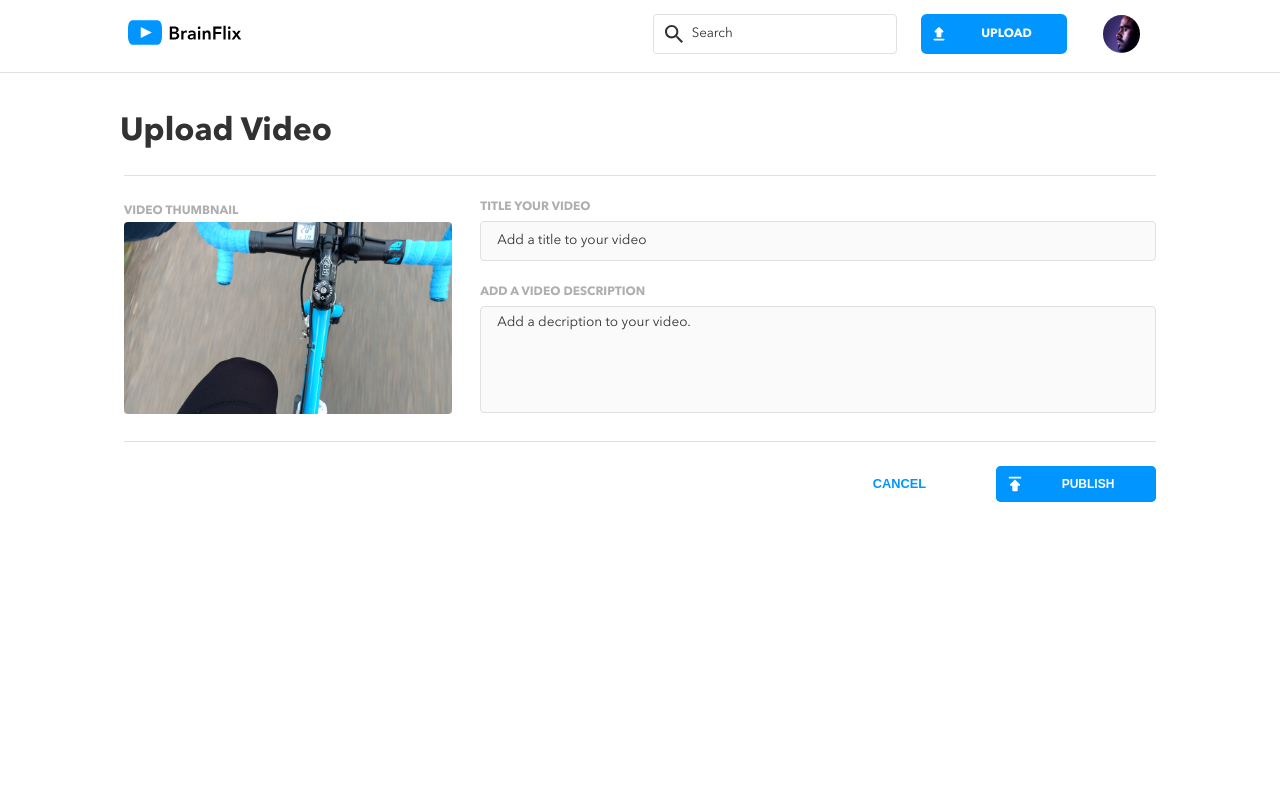
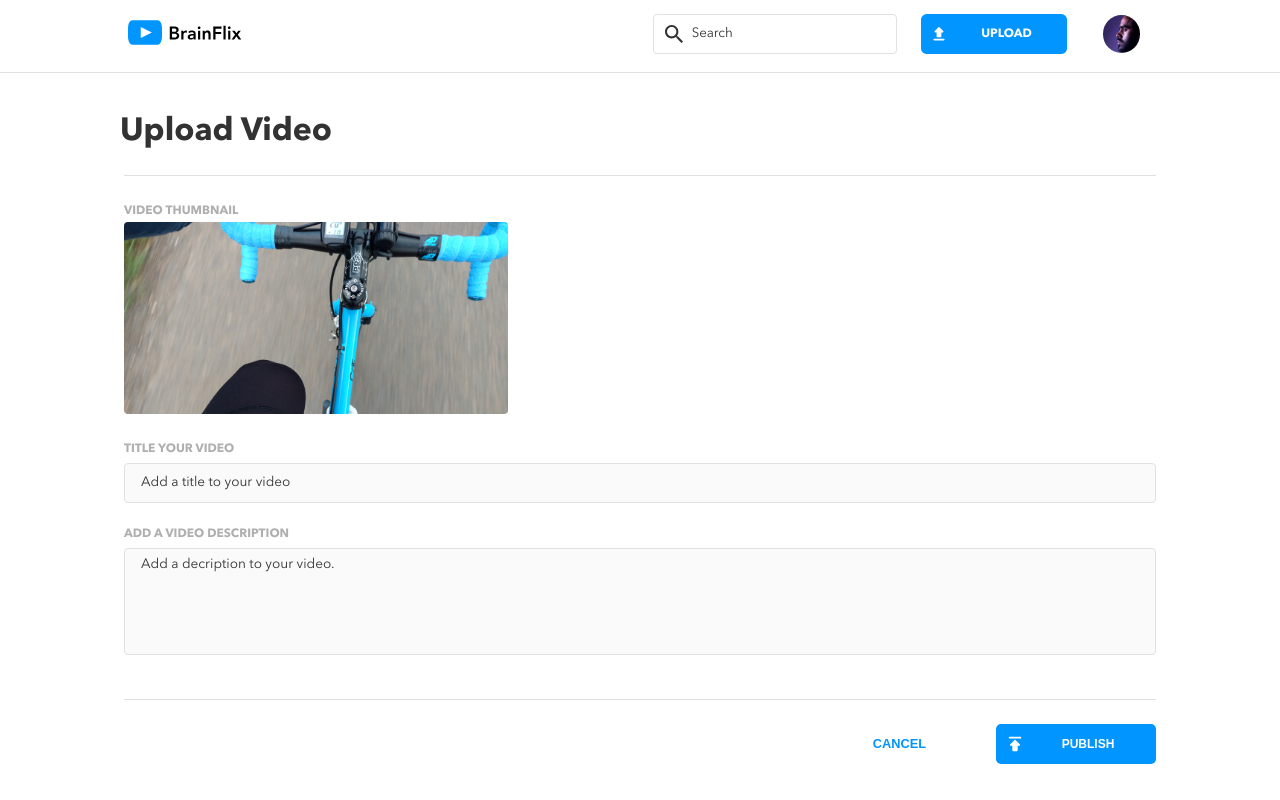
Before and after one commit to kislyakovElias/ilya-kisliakov-brainflix, a React (Create React App) app: page /upload in a window 1280 px wide. Built offline with nearby package versions, Linux system fonts and the light colour scheme.

Commit message:
upload fixed, minor fixes, scc improve

```diff
--- a/src/App.js
+++ b/src/App.js
@@ -9,31 +9,31 @@ import axios from "axios";
 import VideoList from "./components/VideoList/VideoList";
 import { filterVideo } from "./utilities/ulils";
 
-const url = "https://project-2-api.herokuapp.com/videos";
+const url = "http://localhost:8080/videos";
 const apiKey = "dc0900dd-0f3b-4b59-a50b-938cbd326362";
 
 const defaultVideoId = "84e96018-4022-434e-80bf-000ce4cd12b8";
 
 const defaultDetails = {
-  id: "",
-  title: "",
-  channel: "",
-  image: "",
-  description: "",
-  views: "",
-  likes: "",
-  duration: "",
-  video: "",
-  timestamp: 0,
-  comments: [
-    {
-      id: "",
-      name: "",
-      comment: "",
-      likes: 0,
-      timestamp: 0,
-    },
-  ],
+  // id: "",
+  // title: "",
+  // channel: "",
+  // image: "",
+  // description: "",
+  // views: "",
+  // likes: "",
+  // duration: "",
+  // video: "",
+  // timestamp: 0,
+  // comments: [
+  //   {
+  //     id: "",
+  //     name: "",
+  //     comment: "",
+  //     likes: 0,
+  //     timestamp: 0,
+  //   },
+  // ],
 };
 
 
@@ -44,7 +44,7 @@ function App() {
 
   useEffect(() => {
     axios
-      .get(`${url}?api_key=${apiKey}`)
+      .get(`${url}`)
       .then((response) => {
         const data = response.data;
         setVideos(filterVideo(data, currentId));
@@ -55,7 +55,7 @@ function App() {
   useEffect(() => {
     const fetchVideoDetails = async () => {
       try {
-        axios.get(`${url}/${currentId}?api_key=${apiKey}`).then((response) => {
+        await axios.get(`${url}/${currentId}`).then((response) => {
           const data = response.data;
           setVideoDetails(data);
         });
@@ -75,10 +75,10 @@ function App() {
       {videoDetails.video? <Video video={videoDetails} apiKey={apiKey} /> : "Loading.."}
       <div className="bottomSection">
         <div className="bottomSection__main">
-          {videoDetails.comments[0].id && <Main video={videoDetails} />}
+          {videoDetails? <Main video={videoDetails} /> : 'Nothing to display..'}
         </div>
         <div className="bottomSection__videos">
-        {videos &&<VideoList videoList={videos} setId={setCurrentId} />}
+        {videos &&<VideoList videoList={videos} setId={setCurrentId} url={url}/>}
         </div>
       </div>
     </div>
--- a/src/components/Comments/Comments.js
+++ b/src/components/Comments/Comments.js
@@ -30,6 +30,7 @@ function Comments({ commentsArr }) {
             </div>
           </div>
         ))}
+
       </div>
     </>
   );
--- a/src/components/Main/Main.js
+++ b/src/components/Main/Main.js
@@ -5,8 +5,6 @@ import likeIcon from "../../assets/Icons/likes.svg";
 import viewsIcon from "../../assets/Icons/views.svg";
 
 function Main({ video }) {
-
-
   const { title, channel, description, views, likes, timestamp, comments } =
     video;
 
@@ -23,18 +21,29 @@ function Main({ video }) {
           </div>
           <div className="main__stats__part">
             <div className="main__stats__part-block">
-            <img className="main__stats__part-block-img" src={viewsIcon} alt="views"/>
-            <p className="main__stats__part__line">{views}</p>
+              <img
+                className="main__stats__part-block-img"
+                src={viewsIcon}
+                alt="views"
+              />
+              <p className="main__stats__part__line">{views}</p>
             </div>
             <div className="main__stats__part-block">
-            <img className="main__stats__part-block-img" src={likeIcon} alt="likes"/>
-            <p className="main__stats__part__line">{likes}</p>
+              <img
+                className="main__stats__part-block-img"
+                src={likeIcon}
+                alt="likes"
+              />
+              <p className="main__stats__part__line">{likes}</p>
             </div>
           </div>
         </div>
         <p className="main__description">{description}</p>
-        <div className="main__comments"> {comments.length} Comments</div>
-        <Comments commentsArr={comments} />
+        <div className="main__comments">
+          {" "}
+          {comments ? comments.length : ""} Comments
+        </div>
+        {comments ? <Comments commentsArr={comments} /> : "Nothing to display"}
       </div>
     </>
   );
--- a/src/components/Video/Video.js
+++ b/src/components/Video/Video.js
@@ -1,6 +1,7 @@
 import "./Video.scss";
 
 function Video({ video }) {
+  // console.log(video.image, "img");
   return (
     <div>
       <section className="hero">
--- a/src/components/VideoList/VideoList.js
+++ b/src/components/VideoList/VideoList.js
@@ -9,9 +9,7 @@ function VideoList(props) {
   useEffect(() => {
     if (params.videoId) {
       axios
-        .get(
-          `https://project-2-api.herokuapp.com/videos/${params.videoId}?api_key=dc0900dd-0f3b-4b59-a50b-938cbd326362`
-        )
+        .get(`${props.url}/${params.videoId}`)
         .then((res) => {
           props.setId(res.data.id);
         })
@@ -26,7 +24,11 @@ function VideoList(props) {
       <div className="videoList">
         <h6 className="videoList__header">NEXT VIDEOS</h6>
         {props.videoList.map((video) => (
-          <Link className="videoList__content-link" key={video.id} to={`/${video.id}`}>
+          <Link
+            className="videoList__content-link"
+            key={video.id}
+            to={`/${video.id}`}
+          >
             <div className="videoList__content">
               <div className="videoList__content__picture">
                 {
--- a/src/page/Upload/Upload.js
+++ b/src/page/Upload/Upload.js
@@ -1,26 +1,52 @@
 import "./Upload.scss";
 import Header from "../../components/Header/Header";
 import uploadIcon from "../../assets/Icons/publish.svg";
-import { Link } from "react-router-dom";
+import { Link, useNavigate } from "react-router-dom";
+import { useState } from "react";
+import axios from "axios";
 
 function Upload() {
+  const navigate = useNavigate();
+  const videoPost = (event) => {
+    event.preventDefault();
+
+    const newTitle = event.target.title.value;
+    const newDescription = event.target.description.value;
+
+    axios
+      .post("http://localhost:8080/videos", {
+        title: newTitle,
+        description: newDescription,
+      })
+      .then((videoPost) => {
+        event.target.reset();
+      })
+      .catch((err) => err);
+
+    navigate("/success");
+  };
+
   return (
     <div>
       <div>
         <Header />
       </div>
       <div className="upload__header">Upload Video</div>
-      <section className="upload">
+        <form className="upload" onSubmit={videoPost}>
         <div className="upload__videobox">
           <p className="upload__videobox__text">VIDEO THUMBNAIL</p>
           <div className="upload__videobox__video">
             <div className="upload__videobox__video-img"></div>
           </div>
         </div>
-        <form className="upload__form">
+      <section>
+          <div className="upload__form">
             <div className="upload__form__box">
               <div className="upload__form__box__unit">
-              <label className="upload__form__box__unit-label" htmlFor="title">
+                <label
+                  className="upload__form__box__unit-label"
+                  htmlFor="title"
+                >
                   TITLE YOUR VIDEO
                 </label>
                 <input
@@ -41,18 +67,18 @@ function Upload() {
                 </label>
                 <textarea
                   className="upload__form__box__unit__text"
-                id="text"
+                  id="description"
                   type="text"
-                name="comment"
+                  name="description"
                   placeholder="Add a decription to your video."
                   required
                 ></textarea>
               </div>
             </div>
-        </form>
+          </div>
           </section>
+          <section>
           <div className="upload__form__box__submit">
-      <Link className="upload__form__box__submit-btn" to="/success">
             <button type="submit" className="upload__form__box__submit-btn">
               <img
                 className="upload__form__box__submit-icon"
@@ -61,13 +87,15 @@ function Upload() {
               />
               PUBLISH
             </button>
-        </Link>
+
             <div className="upload__cancel">
               <Link className="upload__cancel" to="/">
                 <button className="upload__cancel__button">CANCEL</button>
               </Link>
             </div>
           </div>
+      </section>
+        </form>
     </div>
   );
 }
--- a/src/page/Upload/Upload.scss
+++ b/src/page/Upload/Upload.scss
@@ -108,13 +108,13 @@
         display: flex;
         flex-direction: column;
         justify-content: center;
-        margin: 0 1rem;
+        padding-top: 1rem;
         &-btn {
           display: flex;
           justify-content: center;
           align-items: center;
           width: 100%;
-          height: 2.25rem;
+          height: 2.5rem;
           background-color: $main-blue;
           color: $text-color;
           border-radius: 0.3125rem;
@@ -124,6 +124,7 @@
           font-weight: 700;
           max-width: 24rem;
           text-decoration: none;
+          padding: 0;
 
           &:hover {
             background-color: $dark-blue;
@@ -141,7 +142,7 @@
     display: flex;
     justify-content: center;
     padding: 1rem;
-    padding-top: 2.5rem;
+    // padding-top: 2.5rem;
     text-decoration: none;
     color: inherit;
     &__button {
@@ -167,18 +168,20 @@
       font-size: 2rem;
       border-top: solid 1px $mercury;
     }
-    &__form__box__submit {
+    &__form__box {
+      padding-bottom: 1rem;
+      &__submit {
         flex-direction: row;
         justify-content: flex-end;
         border-top: solid 1px $mercury;
         padding-top: 1.5rem;
-      margin: 0 2.25rem;
         &-btn {
           width: 10rem;
           order: 2;
         }
         &-icon {
           left: -35px;
+        }
       }
     }
     &__cancel {
@@ -200,7 +203,7 @@
 @include large {
   .upload {
     display: flex;
-    flex-direction: row;
+    // flex-direction: row;
     margin: 0 7.75rem;
     &__header {
       padding-left: 7.5rem;
@@ -221,7 +224,6 @@
       &__box {
         padding-top: 1.5rem;
         &__submit {
-          margin: 0 7.75rem;
         }
         &__unit {
           &-label {
```
Lines whose indentation alone changed are shown as unchanged.
